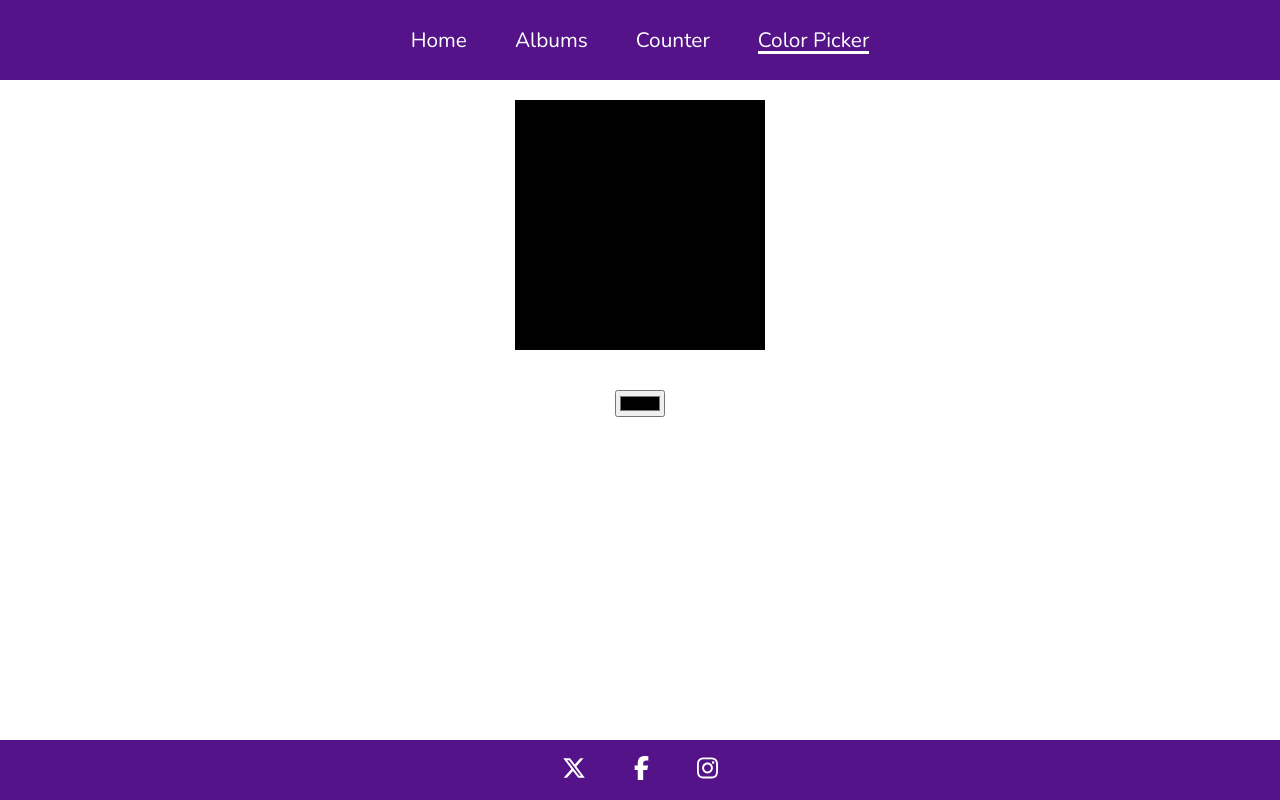
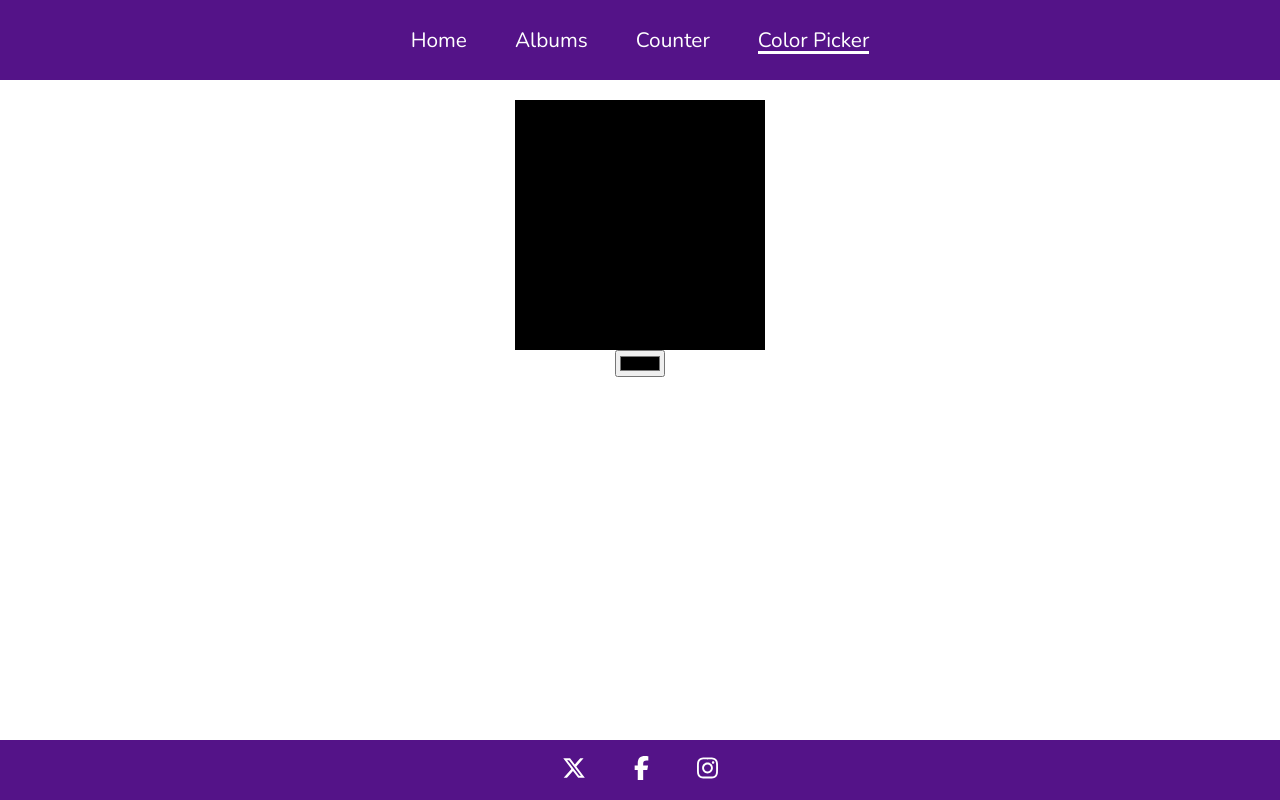
Before and after one commit to reevcrona/React-assignment, a React (Vite) app: page /color-picker in a window 1280 px wide. Built offline with nearby package versions, Linux system fonts and the light colour scheme.

Commit message:
taking break

```diff
--- a/src/Pages/ColorPicker.jsx
+++ b/src/Pages/ColorPicker.jsx
@@ -5,10 +5,13 @@ import { useState } from "react";
 function ColorPicker(props){
 
 
+
     return(
         <div className="color-picker-container">
-            <div className="box" style={{backgroundColor:props.color}}></div>
-            <h2>{props.color}</h2>
+            <div className="box" style={{backgroundColor:props.color}}>
+                <span>{props.color}</span>
+            </div>
+
             <input onChange={props.handleChange} type="color"></input>
         </div>
     )
--- a/src/Pages/Counter.jsx
+++ b/src/Pages/Counter.jsx
@@ -11,7 +11,10 @@ function Counter(){
     }
 
     const decrementCounter = () => {
-        setCounter(counter - 1);
+        if(counter !== 0){
+            setCounter(counter - 1);
+        }
+
     }
 
     const resetCount = () => {
```
